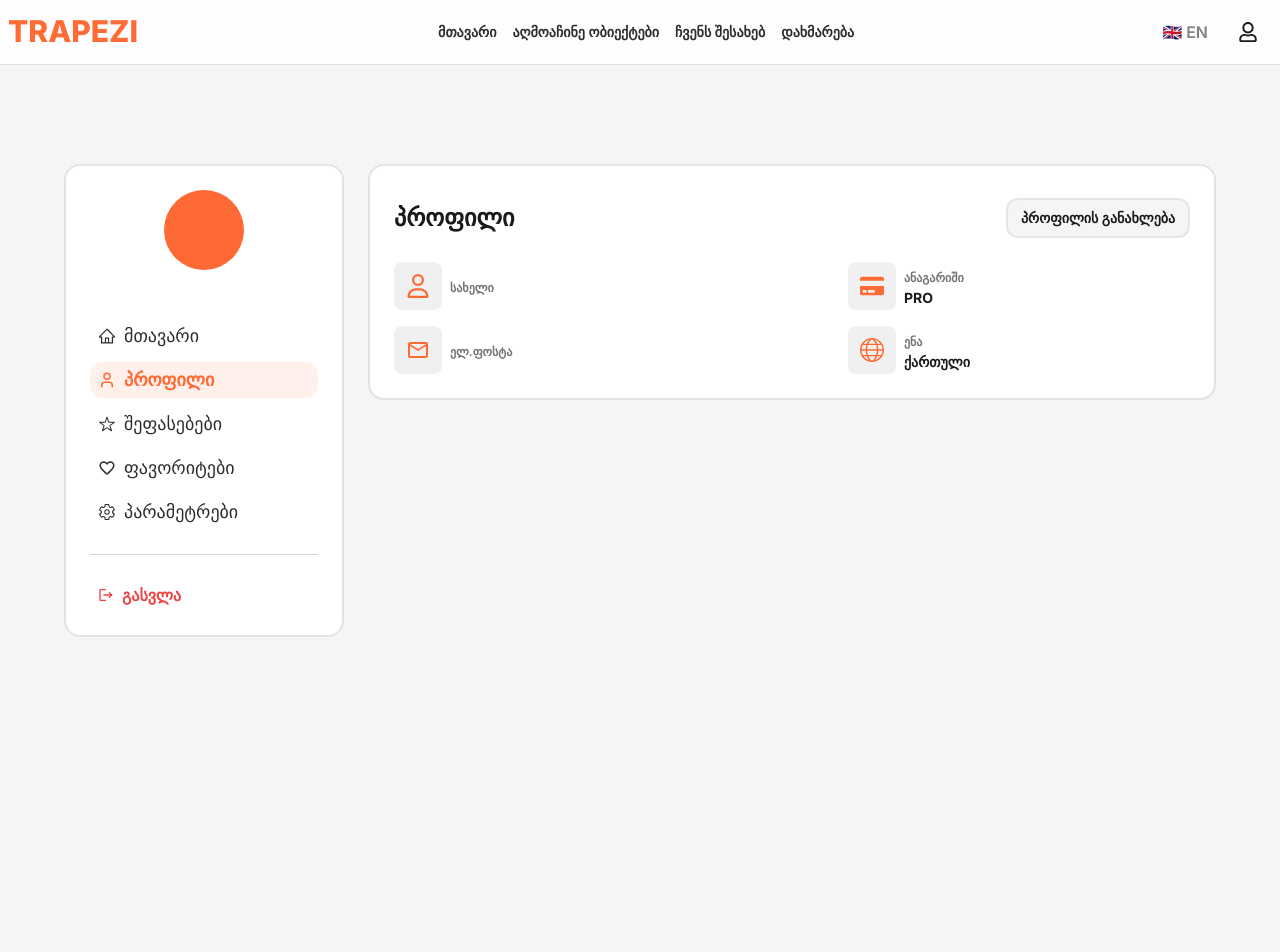
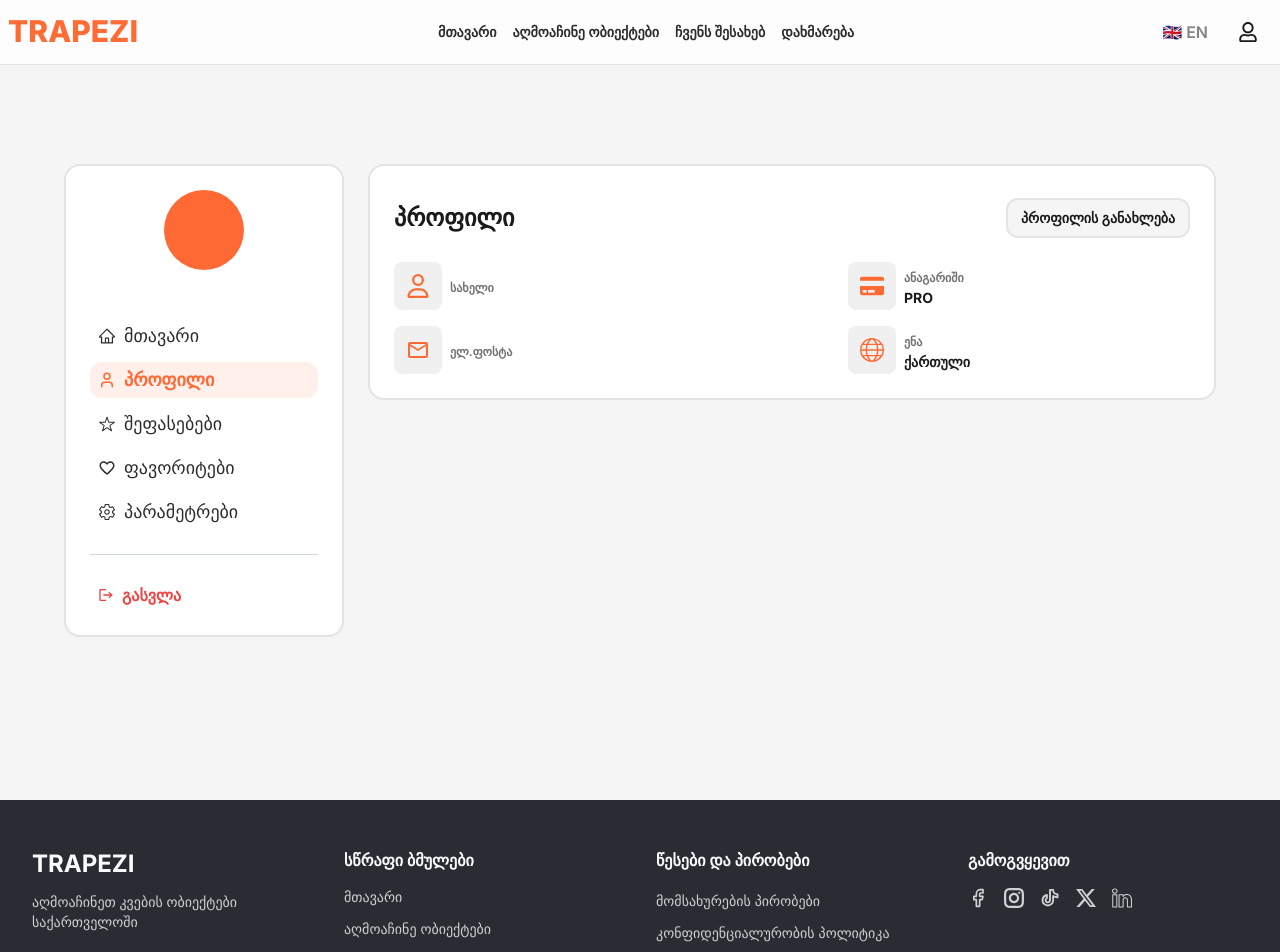
Before and after one commit to Null-logic-0/trapezi-frontend, a Next.js app: page /profile in a window 1280 px wide. Shown: the top 952 px of the page. Before the commit the page ends 800 px from the top, so only its background shows below. Built offline with nearby package versions, Linux system fonts and the light colour scheme; no server answers.

Commit message:
Created footer

```diff
--- a/src/app/layout.tsx
+++ b/src/app/layout.tsx
@@ -7,6 +7,7 @@ import { UiContextProvider } from "@/store/ui-context";
 import { LanguageProvider } from "@/store/language-context";
 import LanguageToggle from "@/components/UI/LanguageToggle";
 import HeaderNavMenu from "@/components/NavMenu/HeaderNavMenu";
+import Footer from "@/components/Footer/Footer";
 
 const inter = Inter({
   variable: "--font-inter",
@@ -31,6 +32,7 @@ export default function RootLayout({
             <Toaster position="top-center" />
             <HeaderNavMenu />
             {children}
+            <Footer />
           </LanguageProvider>
         </UiContextProvider>
       </body>
--- /dev/null
+++ b/src/components/Footer/Brand.tsx
@@ -0,0 +1,17 @@
+"use client";
+
+import { useMessages } from "@/hooks/useMessages";
+
+function Brand() {
+  const messages = useMessages();
+  return (
+    <div>
+      <h3 className="text-2xl font-bold mb-3">TRAPEZI</h3>
+      <p className="text-[#fafafa]/80 text-sm font-medium">
+        {messages.discover}
+      </p>
+    </div>
+  );
+}
+
+export default Brand;
--- /dev/null
+++ b/src/components/Footer/Footer.tsx
@@ -0,0 +1,32 @@
+import Brand from "./Brand";
+import QuickLinks from "./QuickLinks";
+import Legal from "./Legal";
+import SocialMedia from "./SocialMedia";
+
+const Footer = () => {
+  return (
+    <footer className="bg-[#292d33] text-[#fafafa] py-12 px-4 sm:px-6 lg:px-8">
+      <div className="max-w-7xl mx-auto">
+        <div className="grid grid-cols-1 md:grid-cols-4 gap-8 mb-8">
+          {/* Brand */}
+          <Brand />
+
+          {/* Quick Links */}
+          <QuickLinks />
+
+          {/* Legal */}
+          <Legal />
+
+          {/* Socials */}
+          <SocialMedia />
+        </div>
+
+        <div className="border-t border-[#54575c] pt-8 text-xs font-semibold text-center text-[#a9abad]">
+          <p>© {new Date().getFullYear()} Trapezi. All rights reserved.</p>
+        </div>
+      </div>
+    </footer>
+  );
+};
+
+export default Footer;
--- /dev/null
+++ b/src/components/Footer/Legal.tsx
@@ -0,0 +1,29 @@
+"use client";
+
+import { POLICIES_LINKS } from "@/helpers/policiesLinks";
+import { useMessages } from "@/hooks/useMessages";
+import Link from "next/link";
+
+function Legal() {
+  const messages = useMessages();
+  const LINKS = POLICIES_LINKS(messages);
+  return (
+    <div>
+      <h4 className="font-semibold text-[16px] mb-4">{messages.policies}</h4>
+      <ul className="space-y-2">
+        {LINKS.map((link) => (
+          <li key={link.key}>
+            <Link
+              href={link.href}
+              className="text-[#fafafa]/80 hover:text-[#fafafa] text-sm transition-colors"
+            >
+              {link.text}
+            </Link>
+          </li>
+        ))}
+      </ul>
+    </div>
+  );
+}
+
+export default Legal;
--- /dev/null
+++ b/src/components/Footer/QuickLinks.tsx
@@ -0,0 +1,29 @@
+"use client";
+
+import { NAV_LINKS } from "@/helpers/navLinks";
+import { useMessages } from "@/hooks/useMessages";
+import Link from "next/link";
+
+function QuickLinks() {
+  const messages = useMessages();
+  const LINKS = NAV_LINKS(messages);
+  return (
+    <div>
+      <h4 className="font-semibold text-[16px] mb-3">{messages.quick_links}</h4>
+      <ul className="space-y-2">
+        {LINKS.map((link) => (
+          <li key={link.key}>
+            <Link
+              href={link.href}
+              className="text-[#fafafa]/80 hover:text-[#fafafa] text-sm transition-colors"
+            >
+              {link.text}
+            </Link>
+          </li>
+        ))}
+      </ul>
+    </div>
+  );
+}
+
+export default QuickLinks;
--- /dev/null
+++ b/src/components/Footer/SocialMedia.tsx
@@ -0,0 +1,55 @@
+"use client";
+import { LuFacebook } from "react-icons/lu";
+import { GrInstagram } from "react-icons/gr";
+import { BsTwitterX } from "react-icons/bs";
+import { SlSocialLinkedin } from "react-icons/sl";
+import { PiTiktokLogoBold } from "react-icons/pi";
+import { useMessages } from "@/hooks/useMessages";
+
+function SocialMedia() {
+  const messages = useMessages();
+  return (
+    <div>
+      <h4 className="font-semibold mb-4">{messages.follow}</h4>
+      <div className="flex gap-4">
+        <a
+          target="_blank"
+          href="#"
+          className="text-[#fafafa]/80 hover:text-[#fafafa] transition-colors"
+        >
+          <LuFacebook className="text-xl" />
+        </a>
+        <a
+          target="_blank"
+          href="#"
+          className="text-[#fafafa]/80 hover:text-[#fafafa] transition-colors"
+        >
+          <GrInstagram className="text-xl" />
+        </a>
+        <a
+          target="_blank"
+          href="#"
+          className="text-[#fafafa]/80 hover:text-[#fafafa] transition-colors"
+        >
+          <PiTiktokLogoBold className="text-xl" />
+        </a>
+        <a
+          target="_blank"
+          href="#"
+          className="text-[#fafafa]/80 hover:text-[#fafafa] transition-colors"
+        >
+          <BsTwitterX className="text-xl" />
+        </a>
+        <a
+          target="_blank"
+          href="#"
+          className="text-[#fafafa]/80 hover:text-[#fafafa] transition-colors"
+        >
+          <SlSocialLinkedin className="text-xl" />
+        </a>
+      </div>
+    </div>
+  );
+}
+
+export default SocialMedia;
--- /dev/null
+++ b/src/helpers/policiesLinks.ts
@@ -0,0 +1,21 @@
+export interface Messages {
+  [key: string]: string | undefined;
+}
+
+export const POLICIES_LINKS = (messages: Messages) => [
+  {
+    key: "terms",
+    href: "/terms",
+    text: messages.terms,
+  },
+  {
+    key: "privacy",
+    href: "/privacy",
+    text: messages.privacy,
+  },
+  {
+    key: "cookies",
+    href: "/cookies",
+    text: messages.cookies,
+  },
+];
--- a/src/messages/en.json
+++ b/src/messages/en.json
@@ -43,5 +43,11 @@
   "welcome": "Welcome",
   "signup_or_login": "Sign in to your account or create a new one",
   "discover": "Discover food places in Georgia",
-  "continue_with": "Or continue with"
+  "continue_with": "Or continue with",
+  "quick_links": "Quick Links",
+  "policies": "Rules and Conditions",
+  "terms": "Terms of Service",
+  "privacy": "Privacy Policy",
+  "cookies": "Cookie Policy",
+  "follow": "Follow Us"
 }
--- a/src/messages/ka.json
+++ b/src/messages/ka.json
@@ -43,5 +43,11 @@
   "welcome": "მობრძანდით",
   "signup_or_login": "შედით თქვენს ანგარიშზე ან შექმენით ახალი",
   "discover": "აღმოაჩინეთ კვების ობიექტები საქართველოში",
-  "continue_with": "ან განაგრძე"
+  "continue_with": "ან განაგრძე",
+  "quick_links": "სწრაფი ბმულები",
+  "policies": "წესები და პირობები",
+  "terms": "მომსახურების პირობები",
+  "privacy": "კონფიდენციალურობის პოლიტიკა",
+  "cookies": "ქუქი-ფაილების პოლიტიკა",
+  "follow": "გამოგვყევით"
 }
```
